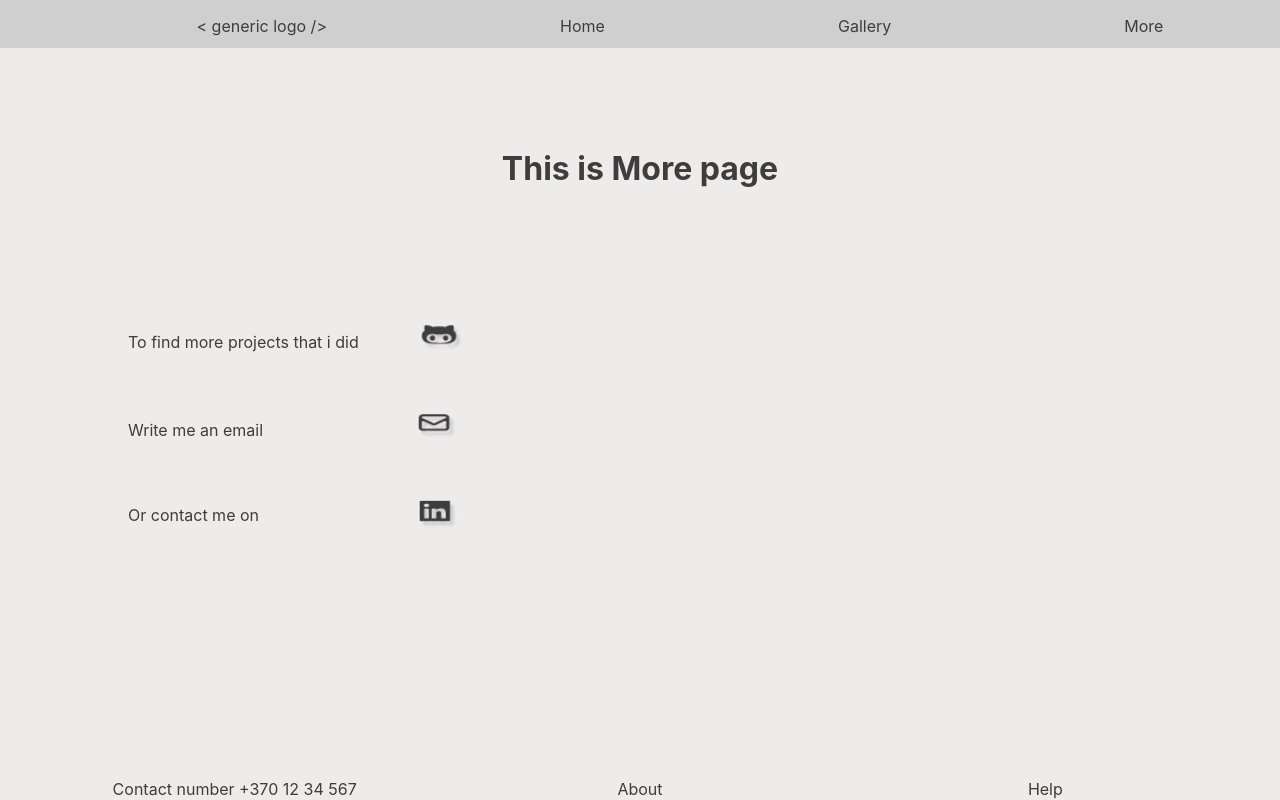
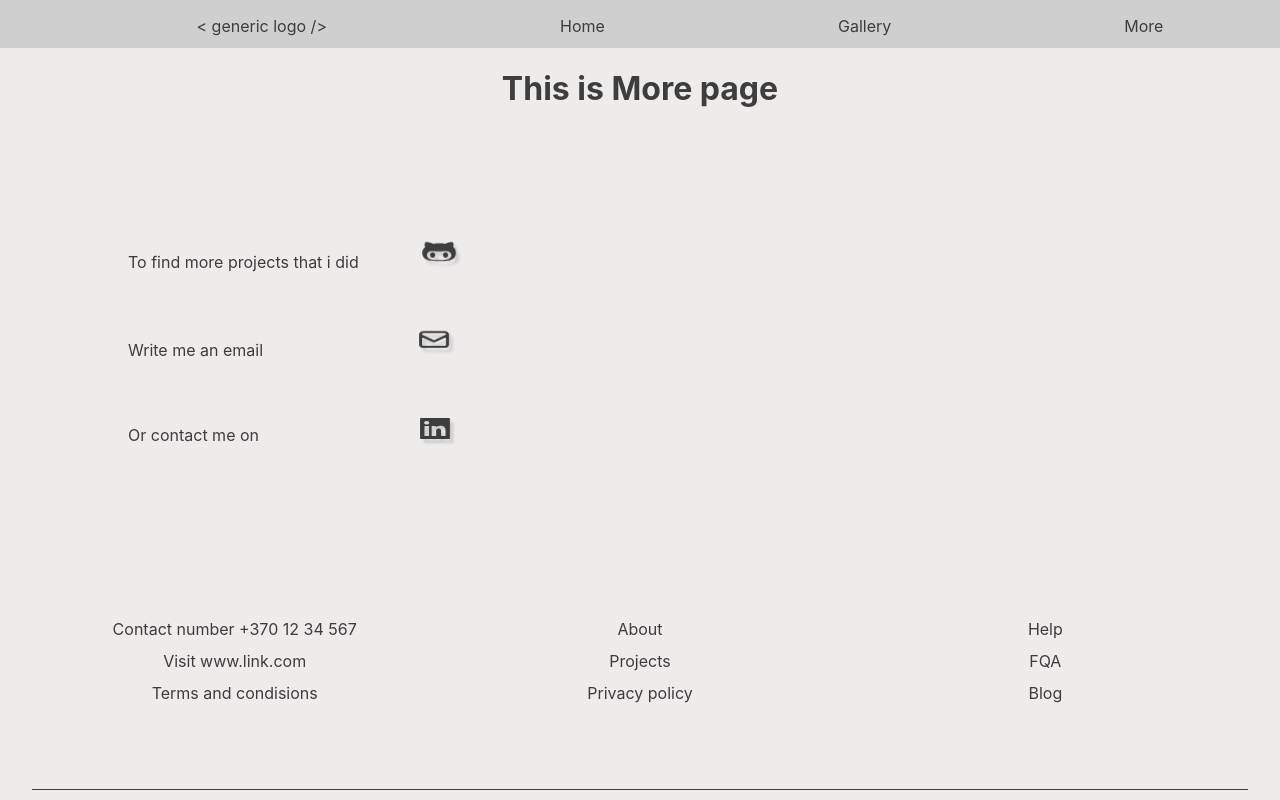
Before and after one commit to lipskij/portfolio-prject-next.js, a Next.js app: page /more in a window 1280 px wide. Shown: the top 800 px of the page. Built offline with nearby package versions, Linux system fonts and the light colour scheme.

Commit message:
Add funky page transition animation

```diff
--- a/pages/_app.js
+++ b/pages/_app.js
@@ -1,11 +1,43 @@
-import '../styles/globals.css'
+import "../styles/globals.css";
+import { ThemeProvider } from "../component/ThemeContext";
+import { motion, AnimatePresence } from "framer-motion";
 
-import { ThemeProvider } from "../component/ThemeContext";
-
-function MyApp({ Component, pageProps }) {
+function MyApp({ Component, pageProps, router }) {
   return (
     <ThemeProvider>
-      <Component {...pageProps} />
+      <AnimatePresence>
+        <motion.div
+          key={router.route}
+          initial='pageInitial'
+          animate='pageAnimate'
+          exit='pageExit'
+          variants={{
+            pageInitial: {
+              opacity: 0,
+            },
+            pageAnimate: {
+              opacity: 1,
+              // filter: [
+              //   "hue-rotate(0) contrast(100%)",
+              //   "hue-rotate(360deg) contrast(200%)",
+              //   "hue-rotate(45deg) contrast(300%)",
+              //   "hue-rotate(0) contrast(100%)",
+              // ],
+            },
+            pageExit: {
+              backgroundColor: "rgba(0, 0, 0, 0)",
+              filter: `invert()`,
+              opacity: 0,
+              // rotate: [0, 5, -5, 0],
+              // transition: {
+              //   duration: .3
+              // }
+            },
+          }}
+        >
+          <Component {...pageProps} />
+        </motion.div>
+      </AnimatePresence>
     </ThemeProvider>
   );
 }
--- a/pages/single.js
+++ b/pages/single.js
@@ -42,7 +42,6 @@ const Single = () => {
         </ul>
       </nav>
       <main className={styles.main}>
-
         <a className={styles.separete} name="home"></a>
         <section className={styles.home}>
         <div className="toggle">
--- a/styles/Home.module.css
+++ b/styles/Home.module.css
@@ -9,7 +9,7 @@
 }
 
 .main {
-  padding: 8rem 0;
+  padding: 3rem 0;
   flex: 1;
   display: flex;
   flex-direction: column;
@@ -22,7 +22,7 @@
   display: grid;
   grid-template-columns: repeat(2, minmax(0, 1fr));
   column-gap: 12rem;
-  padding: 3rem 0;
+  padding: 5rem 0;
   color: var(--text-color);
   width: 90vw;
 }
--- a/styles/globals.css
+++ b/styles/globals.css
@@ -16,7 +16,7 @@ body {
 body.dark {
   --background-color: #3d3d43;
   --text-color: #eeebeb;
-  --nav-color: #2c2c2c;
+  --nav-color: #1a1a1a;
   --button-color: linear-gradient(#6699cc, #56738f);
 }
 
```
